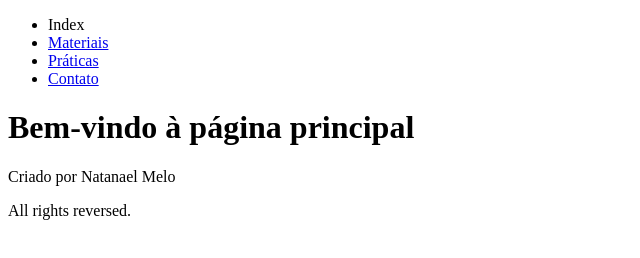
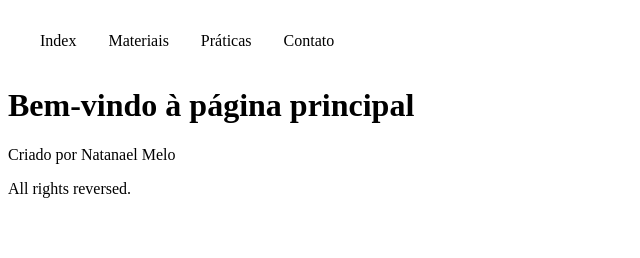
Before and after one commit to Natanael135/pratica2-capacitabrasil, a plain HTML site: page index.html in a window 1280 px wide. Shown: the whole page, without its empty margins (0-640 px from the left). Drawn offline with Linux system fonts and the light colour scheme.

Commit message:
implementação styles

```diff
--- a/index.html
+++ b/index.html
@@ -3,12 +3,13 @@
   <head>
     <meta charset="UTF-8" />
     <meta name="viewport" content="width=device-width, initial-scale=1.0" />
+    <link rel="stylesheet" href="style.css" />
     <title>Index</title>
   </head>
   <body>
     <header>
       <nav>
-        <ul>
+        <ul class="menu">
           <li>Index</li>
           <li><a href="materiais.html">Materiais</a></li>
           <li><a href="praticas.html">Práticas</a></li>
--- /dev/null
+++ b/style.css
@@ -0,0 +1,18 @@
+.menu {
+  display: flex;
+  align-items: center;
+  gap: 2rem;
+  padding: 1rem;
+  margin: 1rem;
+}
+li {
+  list-style-type: none;
+  text-decoration: none;
+}
+a {
+  color: black;
+  text-decoration: none;
+}
+a:hover {
+  color: red;
+}
```
